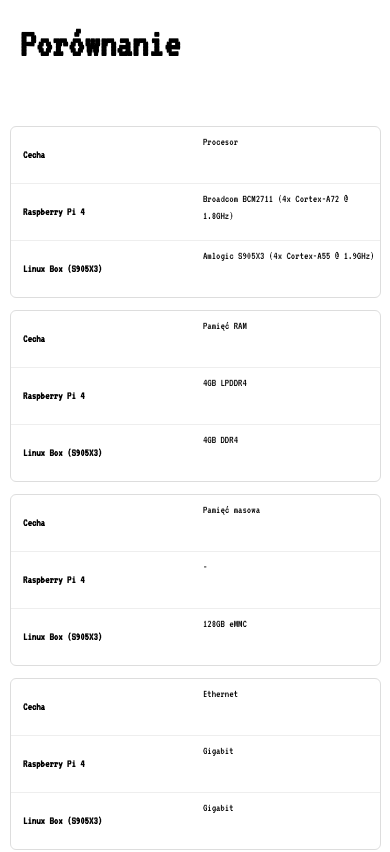
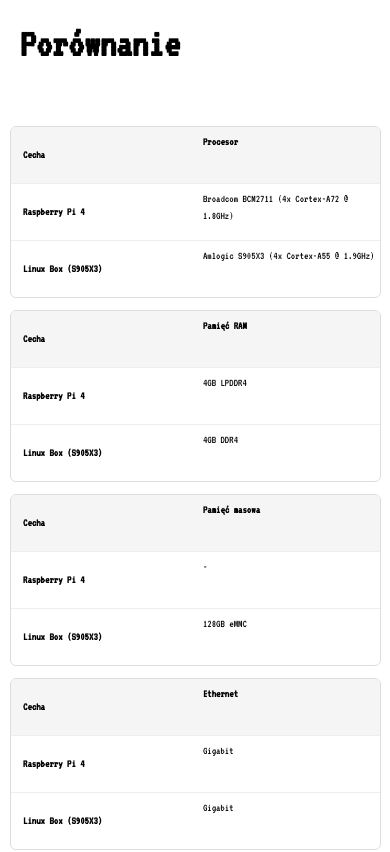
Before and after one commit to araczkowski/box-www-page, a Next.js app: page / in a window 390 px wide. Shown: the part 2200-3052 px from the top of the page. Built offline with nearby package versions, Linux system fonts and the light colour scheme.

Commit message:
hide gate image in mobile view

```diff
--- a/src/app/globals.css
+++ b/src/app/globals.css
@@ -732,3 +732,20 @@
     width: 48%;
   }
 }
+
+/* Podświetlenie pierwszej kolumny (Cecha) */
+.comparison-table td[data-label="Cecha"] {
+  background-color: #f5f5f5;
+  font-weight: 600;
+}
+
+.theme-dark .comparison-table td[data-label="Cecha"] {
+  background-color: #222;
+}
+
+@media (max-width: 768px) {
+  /* Ukryj obrazek AIS Gate DEV 3 w sekcji zastosowań na mobile */
+  .applications .hero-image-side {
+    display: none !important;
+  }
+}
--- a/src/app/page.tsx
+++ b/src/app/page.tsx
@@ -248,7 +248,7 @@
                   <span className="browser-button yellow"></span>
                   <span className="browser-button green"></span>
                 </div>
-                <div className="browser-address-bar">http://localhost:8123</div>
+                <div className="browser-address-bar">http://box:8123</div>
               </div>
               <div className="browser-body">
                 <div className="dashboard">
```
